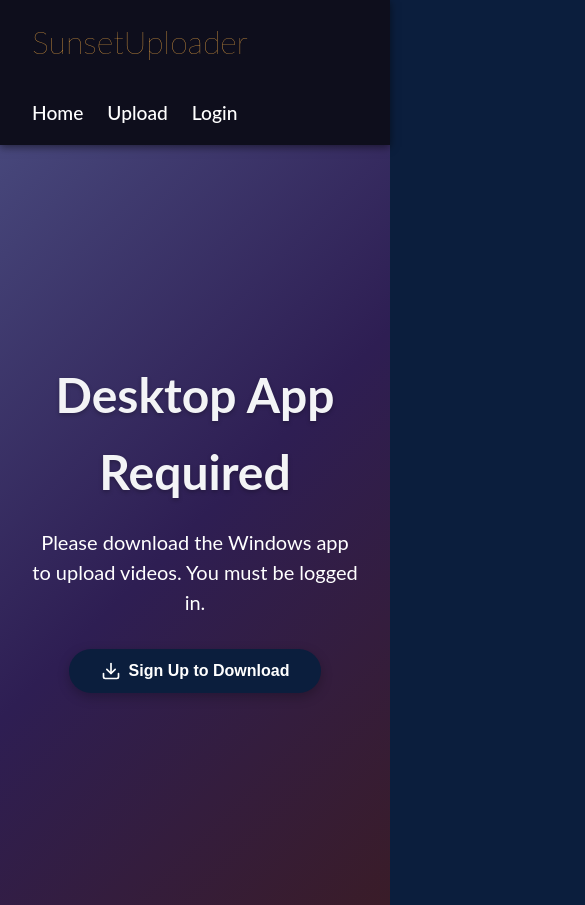
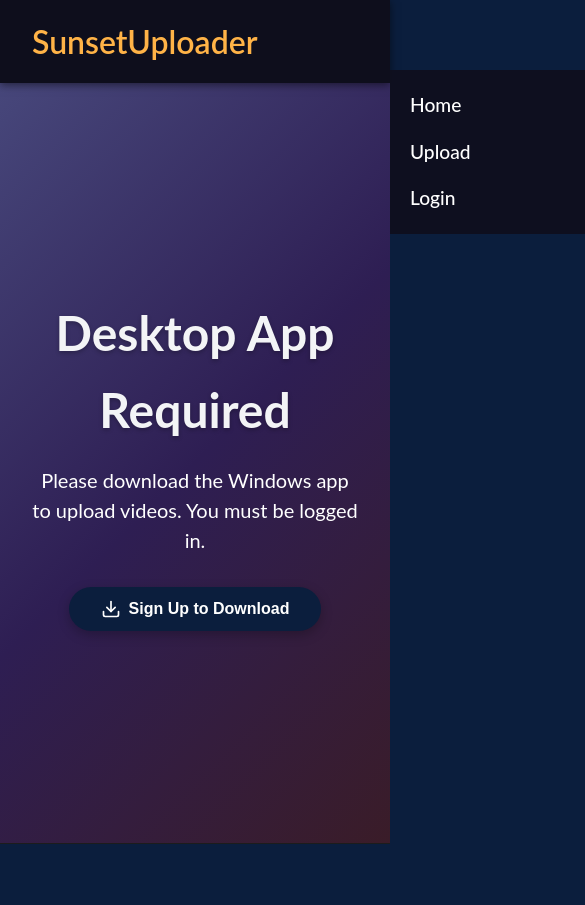
Before and after one commit to AP3HIM/sunset_frontend, a React (Vite) app: page /upload in a window 390 px wide. Shown: the whole page, 585 px wide, since content can reach past the window. After the commit the page ends 844 px from the top, so only its background shows below. Built offline with nearby package versions, Linux system fonts and the light colour scheme; no server answers.

Commit message:
Update navbar.css with mobile stylings

```diff
--- a/src/css/navbar.css
+++ b/src/css/navbar.css
@@ -3,68 +3,94 @@
   position: sticky;
   top: 0;
   z-index: 999;
-  display: flex;
-  justify-content: space-between;
-  align-items: center;
   background: rgba(15, 15, 30, 0.9);
   backdrop-filter: blur(10px);
   padding: 16px 32px;
   box-shadow: 0 2px 8px rgba(0, 0, 0, 0.5);
 }
 
-.logo-link {
+.nav-container {
   display: flex;
+  justify-content: space-between;
   align-items: center;
 }
 
-.logo-image {
-  height: 50px; /* adjust as needed */
-  width: auto;
+/* Title */
+.title-link {
+  font-size: 2rem;
+  color: #ffb347;
+  font-weight: 600;
+  font-family: 'Lato', sans-serif;
+  text-decoration: none;
 }
 
+/* Nav links */
 .nav-links {
   display: flex;
   gap: 24px;
   list-style: none;
   font-family: 'Lato', sans-serif;
+  align-items: center;
 }
 
-.title-link {
-  font-size: 2rem;
-  color:#ffb347;
-  font-weight: 100;
-  font-family: 'Lato', sans-serif;
-}
-
-.nav-links a {
+.nav-links a,
+.nav-link-button {
   color: #ffffff;
   text-decoration: none;
   font-weight: 500;
   transition: color 0.3s ease;
   font-size: 1.2rem;
+  background: none;
+  border: none;
+  cursor: pointer;
+  font-family: inherit;
 }
 
-.nav-links a:hover {
+.nav-links a:hover,
+.nav-link-button:hover {
   color: #ffb347;
 }
 
-.logout-btn {
-  display: flex;
-  list-style: none;
-  font-family: Lato, sans-serif;
-  color: white;
-  font-size: large;
-  margin: auto;
+/* Hamburger */
+.hamburger {
+  display: none;
+  flex-direction: column;
+  justify-content: space-between;
+  width: 24px;
+  height: 20px;
+  background: none;
+  border: none;
+  cursor: pointer;
 }
 
-.logout-btn a {
-  color: #ffffff;
-  text-decoration: none;
-  font-weight: 500;
-  transition: color 0.3s ease;
-  font-size: 1.2rem;
+.bar {
+  height: 3px;
+  width: 100%;
+  background-color: white;
+  border-radius: 2px;
 }
 
-.logout-btn a:hover{
-  color: #ffb347;
+/* Mobile styles */
+@media (max-width: 768px) {
+  .hamburger {
+    display: flex;
+  }
+
+  .nav-links {
+    position: absolute;
+    top: 70px;
+    right: 0;
+    background: rgba(15, 15, 30, 0.95);
+    flex-direction: column;
+    align-items: flex-start;
+    gap: 16px;
+    padding: 20px;
+    width: 200px;
+    transform: translateX(100%);
+    transition: transform 0.3s ease-in-out;
+  }
+
+  .nav-links.open {
+    transform: translateX(0);
+  }
 }
```
